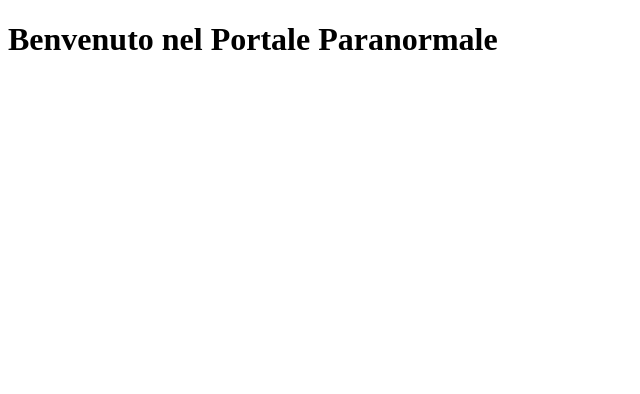
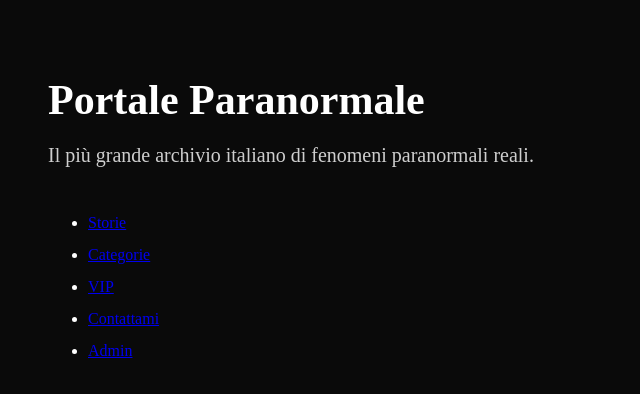
Before and after one commit to dinoipasquale3-cell/portale-paranormale, a Next.js app: page / in a window 1280 px wide. Shown: the top 394 px of the page, without its empty margins (0-640 px from the left). Built offline with nearby package versions, Linux system fonts and the light colour scheme.

Commit message:
Ricostruita struttura completa app/

```diff
--- a/app/layout.jsx
+++ b/app/layout.jsx
@@ -1,12 +1,14 @@
 export const metadata = {
   title: "Portale Paranormale",
-  description: "Storie e fenomeni inspiegabili",
+  description: "Il più grande archivio italiano di fenomeni inspiegabili",
 };
 
 export default function RootLayout({ children }) {
   return (
     <html lang="it">
-      <body>{children}</body>
+      <body style={{ background: "#0a0a0a", color: "#fff", fontFamily: "serif" }}>
+        {children}
+      </body>
     </html>
   );
 }
--- a/app/page.jsx
+++ b/app/page.jsx
@@ -1,7 +1,21 @@
 export default function Home() {
   return (
-    <main>
-      <h1>Benvenuto nel Portale Paranormale</h1>
+    <main style={{ padding: "40px" }}>
+      <h1 style={{ fontSize: "42px", marginBottom: "20px" }}>
+        Portale Paranormale
+      </h1>
+
+      <p style={{ fontSize: "20px", opacity: 0.8 }}>
+        Il più grande archivio italiano di fenomeni paranormali reali.
+      </p>
+
+      <ul style={{ marginTop: "40px", lineHeight: "2" }}>
+        <li><a href="/storie">Storie</a></li>
+        <li><a href="/categorie">Categorie</a></li>
+        <li><a href="/vip">VIP</a></li>
+        <li><a href="/contattami">Contattami</a></li>
+        <li><a href="/admin">Admin</a></li>
+      </ul>
     </main>
   );
 }
```
Also changed, not shown: app/admin/page.jsx (added, +8 -0 lines), app/categorie/page.jsx (added, +8 -0 lines), app/contattami/page.jsx (added, +8 -0 lines), app/storie/page.jsx (added, +8 -0 lines), app/vip/page.jsx (added, +8 -0 lines).
